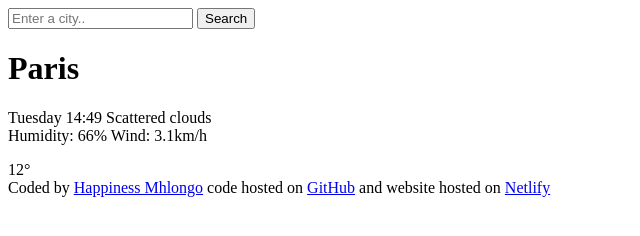
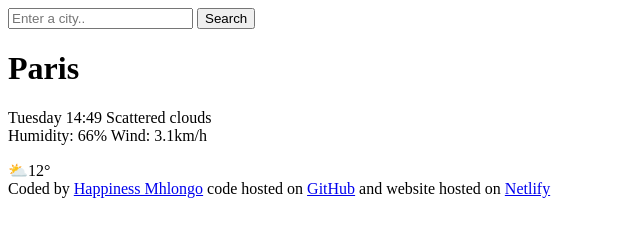
Before and after one commit to Happiness549/weather_app, a plain HTML site: page index.html in a window 1280 px wide. Shown: the full height of the page, 0-640 px from the left. Drawn offline with Linux system fonts and the light colour scheme.

Commit message:
Added an emoji to the project

```diff
--- a/index.html
+++ b/index.html
@@ -21,7 +21,7 @@
         Humidity: 66%  Wind: 3.1km/h
     </p>
         </div>
-        <div>  12&deg;</div>
+        <div> ⛅12&deg;</div>
     </main>
     <footer>Coded by <a href="https://github.com/Happiness549" targer="_blank">Happiness Mhlongo</a>
         code hosted on <a href="https://github.com/Happiness549/weather_app" target="_blank">GitHub</a>
```
